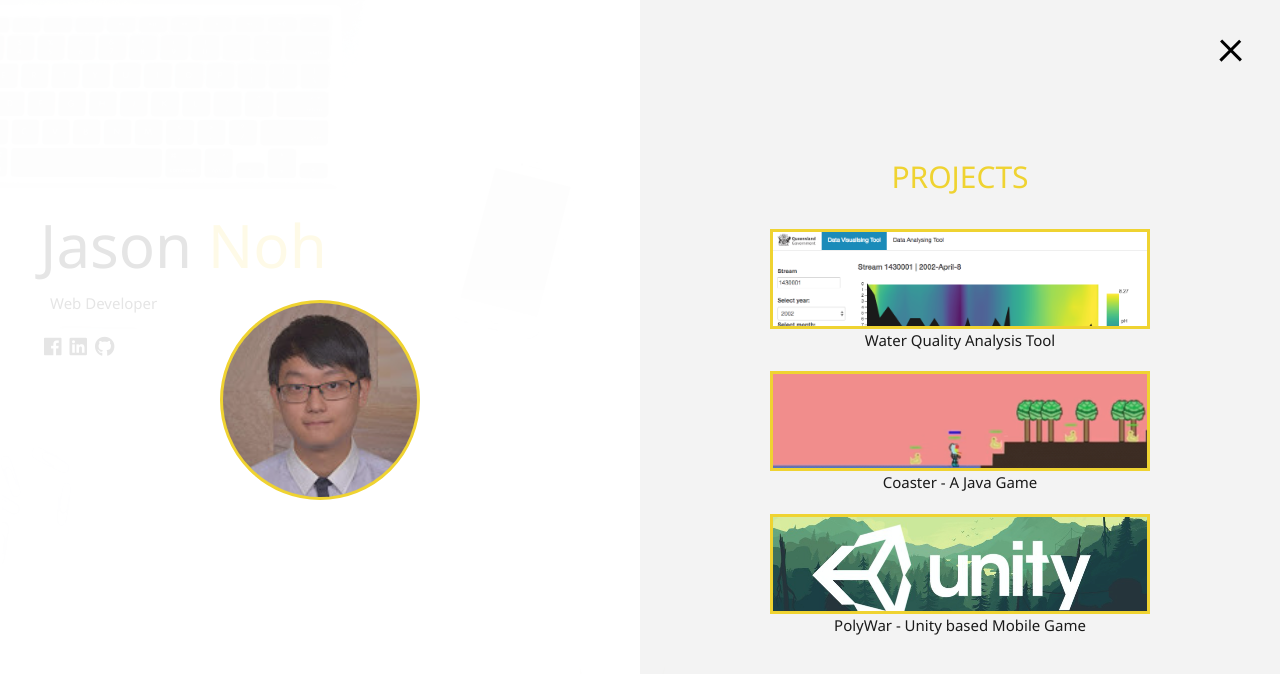
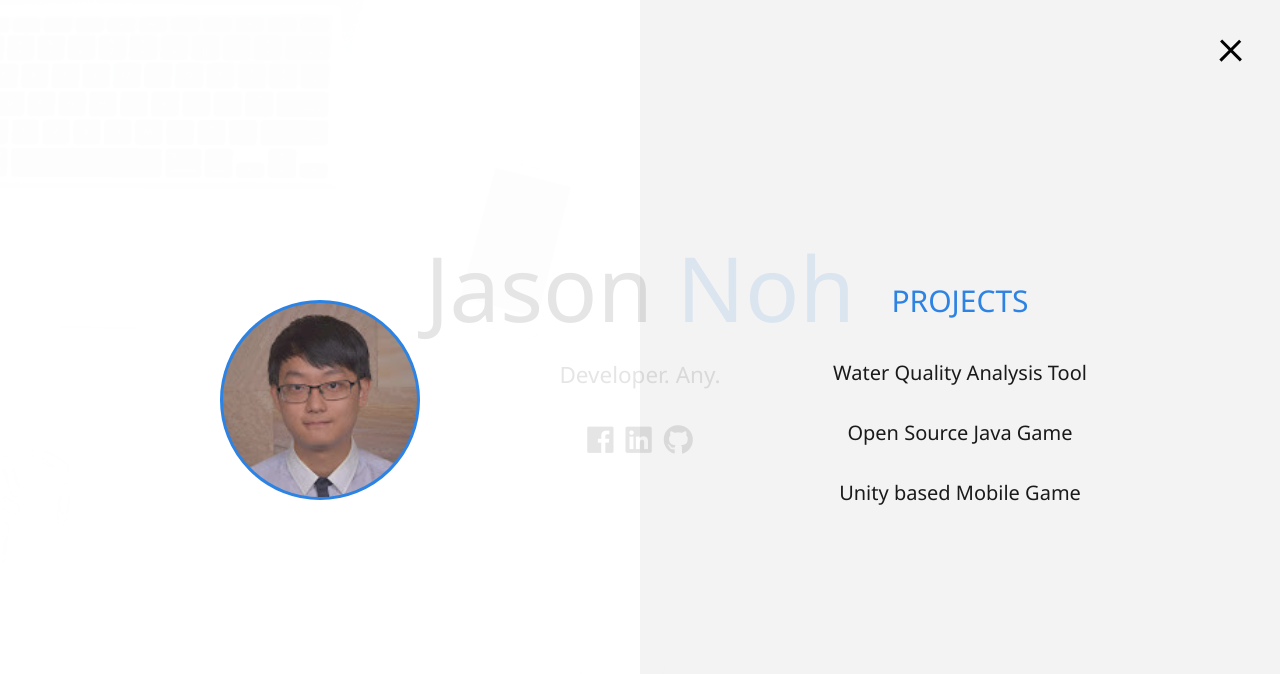
Before and after one commit to jn6437/sass-react-portfolio, a React (Create React App) app: page / in a window 1280 px wide. Both pictures are taken after a click on the element 1231 px from the left and 47 px from the top of the page. Shown: the top 674 px of the page. Built offline with nearby package versions, Linux system fonts and the light colour scheme.

Commit message:
Slim version Final

```diff
--- a/src/component/home.js
+++ b/src/component/home.js
@@ -7,18 +7,22 @@ const Home = () => {
       <h1 className="lg-heading">
         Jason <span className="text-secondary">Noh </span>
       </h1>
-      <h2 className="sm-heading">Web Developer</h2>
+      <h2 className="sm-heading">Developer. Any.</h2>
       <div className="icons">
-        <a href="#!">
+        <a href="https://www.facebook.com/noh.jasonhyunuk">
           <i className="fab fa-facebook fa-2x" />
         </a>
-        <a href="#!">
+        <a href="https://www.linkedin.com/in/jason-hyunuk-noh-89309b13b/">
           <i className="fab fa-linkedin fa-2x" />
         </a>
-        <a href="#!">
+        <a href="https://github.com/jn6437?tab=repositories">
           <i className="fab fa-github fa-2x" />
         </a>
       </div>
+      {/*}
+      <div className="icons">
+        <i className="fas fa-brush" />
+  </div>*/}
     </main>
   );
 };
--- a/src/component/menu.js
+++ b/src/component/menu.js
@@ -15,21 +15,21 @@ const Menu = props => {
           Projects
         </li>
         <li className={props.menuStatus ? "nav-item" : "nav-item show"}>
-          <a href="/" className="nav-link">
-            <div className="project1" />
+          <a href="https://deco3801-nacltea.uqcloud.net/" className="nav-link">
+            {/*<div className="project1" />*/}
             Water Quality Analysis Tool
           </a>
         </li>
         <li className={props.menuStatus ? "nav-item" : "nav-item show"}>
-          <a href="/" className="nav-link">
-            <div className="project2" />
-            Coaster - A Java Game
+          <a href="https://github.com/UQdeco2800/coaster" className="nav-link">
+            {/*<div className="project1" />*/}
+            Open Source Java Game
           </a>
         </li>
         <li className={props.menuStatus ? "nav-item" : "nav-item show"}>
-          <a href="/projects.html" className="nav-link">
-            <div className="project3" />
-            PolyWar - Unity based Mobile Game
+          <a href="https://github.com/jn6437/POLYWAR" className="nav-link">
+            {/*<div className="project1" />*/}
+            Unity based Mobile Game
           </a>
         </li>
       </ul>
--- a/src/style/App.css
+++ b/src/style/App.css
@@ -58,7 +58,7 @@
       background: url("../img/profile.png");
       background-size: cover;
       border-radius: 50%;
-      border: solid 3px #eece1a; }
+      border: solid 3px #1675e0; }
   .menu .nav-item {
     transform: translate3d(600px, 0, 0);
     transition: all 0.5s ease-out; }
@@ -67,12 +67,12 @@
     .menu .nav-item.current {
       font-size: 30px;
       padding-bottom: 20px;
-      color: #eece1a;
+      color: #1675e0;
       text-transform: uppercase; }
   .menu .nav-link {
     display: inline-block;
     position: relative;
-    font-size: 15px;
+    font-size: 20px;
     text-align: center;
     padding: 1rem 0;
     font-weight: 300;
@@ -80,28 +80,28 @@
     text-decoration: none;
     transition: all 0.5s ease-out; }
     .menu .nav-link:hover {
-      color: #eece1a; }
+      color: #1675e0; }
     .menu .nav-link .project1 {
       align-content: center;
       width: 380px;
       height: 100px;
       background: url("../img/project1.png");
       background-size: cover;
-      border: solid 3px #eece1a; }
+      border: solid 3px #1675e0; }
     .menu .nav-link .project2 {
       align-content: center;
       width: 380px;
       height: 100px;
       background: url("../img/project2.png");
       background-size: cover;
-      border: solid 3px #eece1a; }
+      border: solid 3px #1675e0; }
     .menu .nav-link .project3 {
       align-content: center;
       width: 380px;
       height: 100px;
       background: url("../img/project3.jpg");
       background-size: cover;
-      border: solid 3px #eece1a; }
+      border: solid 3px #1675e0; }
 
 .nav-item:nth-child(1) {
   transition-delay: 0.1s; }
@@ -167,6 +167,8 @@
   .menu-branding {
     height: 25vh;
     transform: translate3d(100%, 0, 0); }
+  .project1 {
+    width: 20px; }
   /*
   ul.menu-nav,
   div.menu-branding {
@@ -174,7 +176,7 @@
   }*/ }
 
 html {
-  font-size: 10px; }
+  font-size: 15px; }
 
 * {
   box-sizing: border-box; }
@@ -226,16 +228,18 @@ header {
   width: 100%; }
 
 .text-secondary {
-  color: #eece1a; }
+  color: #1675e0; }
 
 main {
+  align-items: center;
+  text-align: center;
   padding: 4rem; }
   main .icons {
     margin-top: 1rem; }
     main .icons a {
       padding: 0.4rem; }
       main .icons a:hover {
-        color: #eece1a;
+        color: #1675e0;
         transition: all 0.5s ease-out; }
   main#home {
     overflow: hidden; }
--- a/src/style/App.scss
+++ b/src/style/App.scss
@@ -3,7 +3,7 @@
 @import "mobile";
 
 html {
-  font-size: 10px;
+  font-size: 15px;
 }
 
 * {
@@ -54,6 +54,8 @@ header {
 }
 
 main {
+  align-items: center;
+  text-align: center;
   padding: 4rem;
 
   .icons {
--- a/src/style/_config.scss
+++ b/src/style/_config.scss
@@ -1,5 +1,5 @@
 $primary-color: #fff;
-$secondary-color: #eece1a;
+$secondary-color: #1675e0;
 $show-home-image: true;
 $home-image: url(../img/background.jpg);
 $background-opacity: 0.9;
@@ -39,6 +39,7 @@ $background-opacity: 0.9;
   }
 }
 
+
 //medua Query Mixins
 @mixin mediaSm {
   //will only apply when a device's width is under 500px
--- a/src/style/_menu.scss
+++ b/src/style/_menu.scss
@@ -112,7 +112,7 @@
   .nav-link {
     display: inline-block;
     position: relative;
-    font-size: 15px;
+    font-size: 20px;
     //text-transform: uppercase;
     text-align: center;
     padding: 1rem 0;
--- a/src/style/_mobile.scss
+++ b/src/style/_mobile.scss
@@ -81,6 +81,10 @@
     height: 25vh;
     transform: translate3d(100%, 0, 0);
   }
+
+  .project1{
+    width:20px;
+  }
   /*
   ul.menu-nav,
   div.menu-branding {
```
